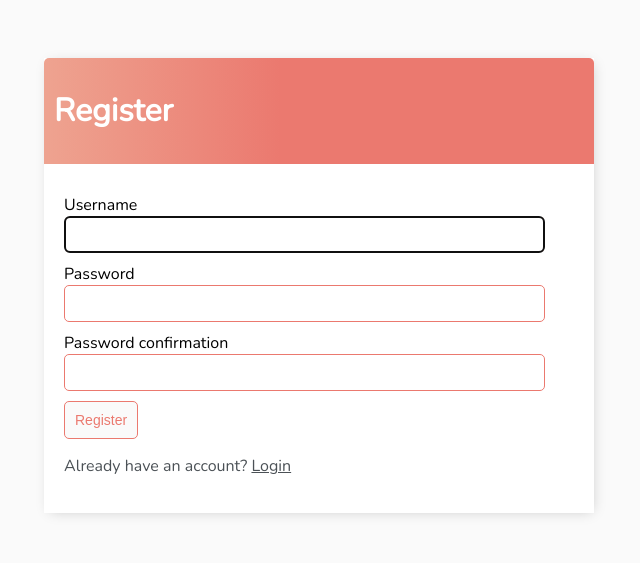
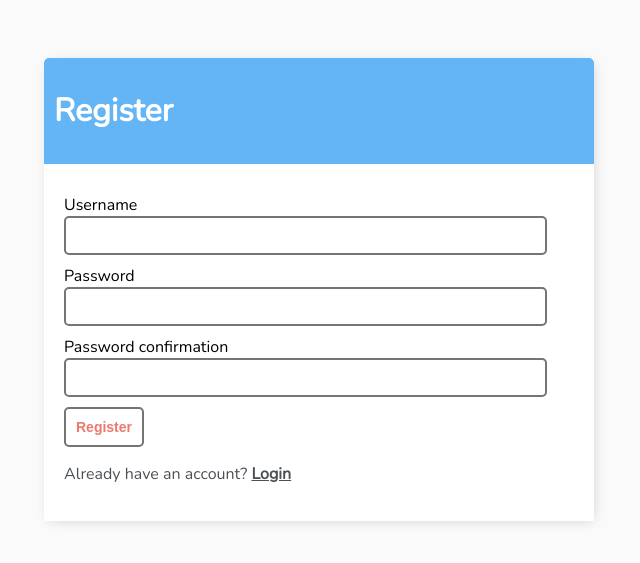
Before and after one commit to divanov11/Django-To-Do-list-with-user-authentication, a Django app: page /register/ in a window 1280 px wide. Shown: the top 563 px of the page, without its empty margins (321-961 px from the left). Run offline with Django 3.2, Linux system fonts and the light colour scheme.

Commit message:
Made some changes as per the Google's Light House Tool

```diff
--- a/base/templates/base/main.html
+++ b/base/templates/base/main.html
@@ -1,8 +1,10 @@
 <!DOCTYPE html>
-<html>
+<html lang="en">
 
 <head>
     <meta charset="utf-8">
+    <meta name="description" content="This is to do list implemented using Django by Dennis Ivy who is a full stack web developer.">
+    <meta name="theme-color" content="#317EFB"/>
     <meta http-equiv="X-UA-Compatible" content="IE=edge">
     <title>To Do Items</title>
     <meta name="description" content="">
@@ -33,6 +35,10 @@
             color: #4b5156
         }
 
+        a {
+            font-weight: 600;
+        }
+
         .container {
             max-width: 550px;
             margin: auto;
@@ -41,13 +47,18 @@
             box-shadow: 2px 2px 13px -4px rgba(0, 0, 0, 0.21);
         }
 
+        input {
+            outline: none;
+            border: none;
+        }
+
         .header-bar {
             display: flex;
             justify-content: space-between;
             color: #fff;
             padding: 10px;
             border-radius: 5px 5px 0 0;
-            background: linear-gradient(90deg, #EEA390 0%, #EB796F 43%, #EB796F 100%);
+            background-color: #64b5f6;
         }
 
         .header-bar a {
@@ -85,7 +96,7 @@
         .task-incomplete-icon {
             height: 20px;
             width: 20px;
-            background-color: rgb(218, 218, 218);
+            background-color: #fdd835;
             border-radius: 50%;
         }
 
@@ -144,10 +155,16 @@
             padding: 20px;
         }
 
+        @media screen and (max-width:320px) {
+            #search-add-wrapper {
+                padding: 10px;
+            }
+        }
+
         input[type=text],
         input[type=password],
         textarea {
-            border: 1px solid #EB796F;
+            border: 2px solid #757575;
             border-radius: 5px;
             padding: 10px;
             width: 90%;
@@ -158,12 +175,18 @@
             display: block;
         }
 
+        ::placeholder {
+            font-weight: 600;
+            opacity: 0.5;
+        }
+
         .button {
-            border: 1px solid #EB796F;
-            background-color: #FAFAFA;
+            border: 2px solid #757575;
+            background-color: #FFF;
             color: #EB796F;
             padding: 10px;
             font-size: 14px;
+            font-weight: 700;
             border-radius: 5px;
             cursor: pointer;
             text-decoration: none;
```
